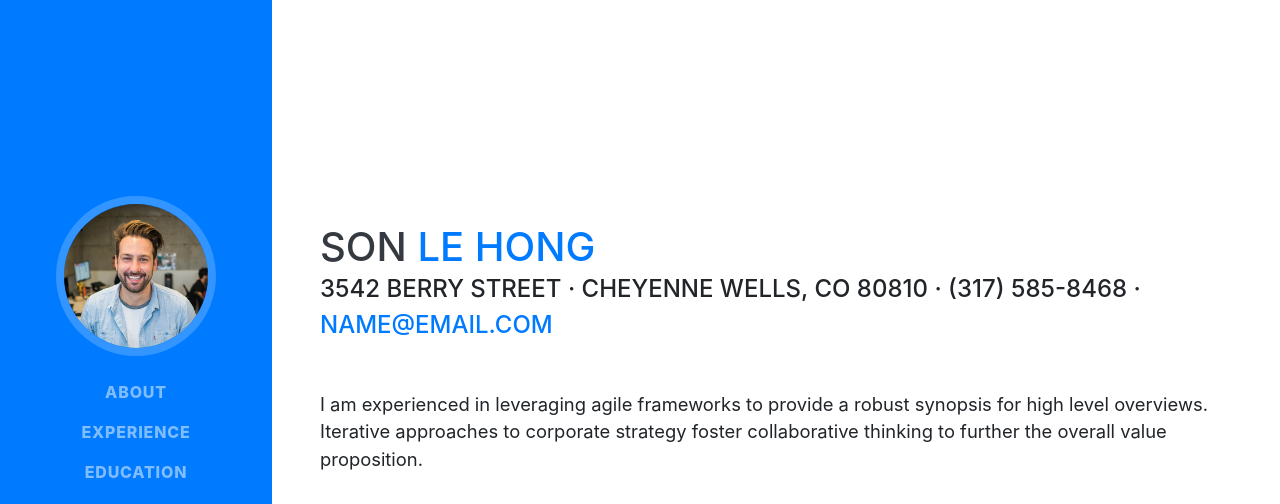
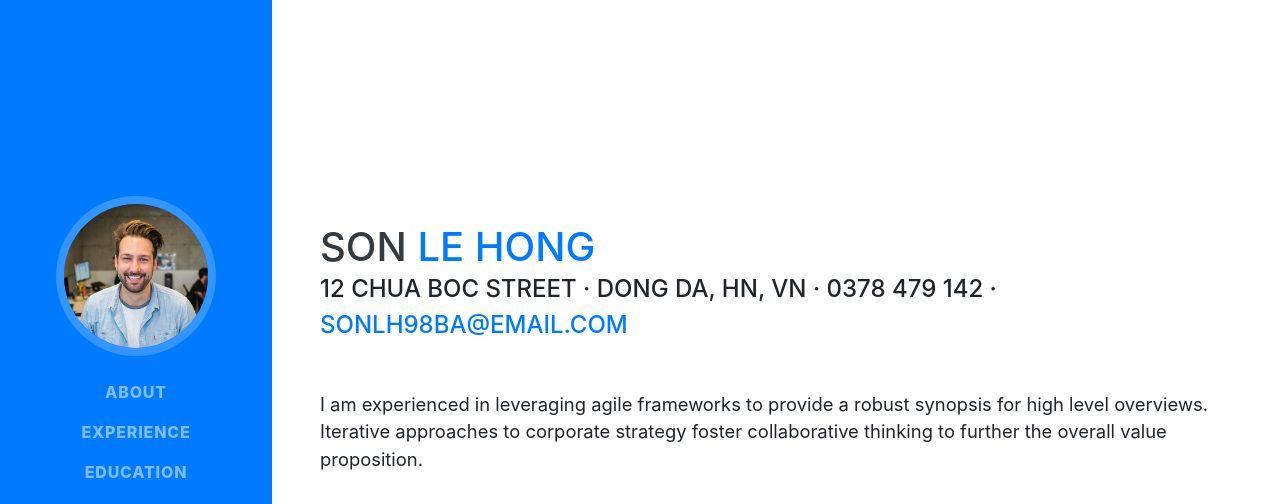
Before and after one commit to sonlh98ba/sonlh98ba.github.io, a website with bundled scripts: page index.html in a window 1280 px wide. Shown: the top 504 px of the page. Built offline with nearby package versions, Linux system fonts and the light colour scheme; a web font is replaced by a local one.

Commit message:
Update index.html

```diff
--- a/index.html
+++ b/index.html
@@ -66,8 +66,8 @@
         <h1 class="mb-0">Son
           <span class="text-primary">Le Hong</span>
         </h1>
-        <div class="subheading mb-5">3542 Berry Street · Cheyenne Wells, CO 80810 · (317) 585-8468 ·
-          <a href="mailto:name@email.com">name@email.com</a>
+        <div class="subheading mb-5">12 Chua Boc Street · Dong Da, HN, VN · 0378 479 142 ·
+          <a href="mailto:name@email.com">sonlh98ba@email.com</a>
         </div>
         <p class="lead mb-5">I am experienced in leveraging agile frameworks to provide a robust synopsis for high level overviews. Iterative approaches to corporate strategy foster collaborative thinking to further the overall value proposition.</p>
         <div class="social-icons">
```
